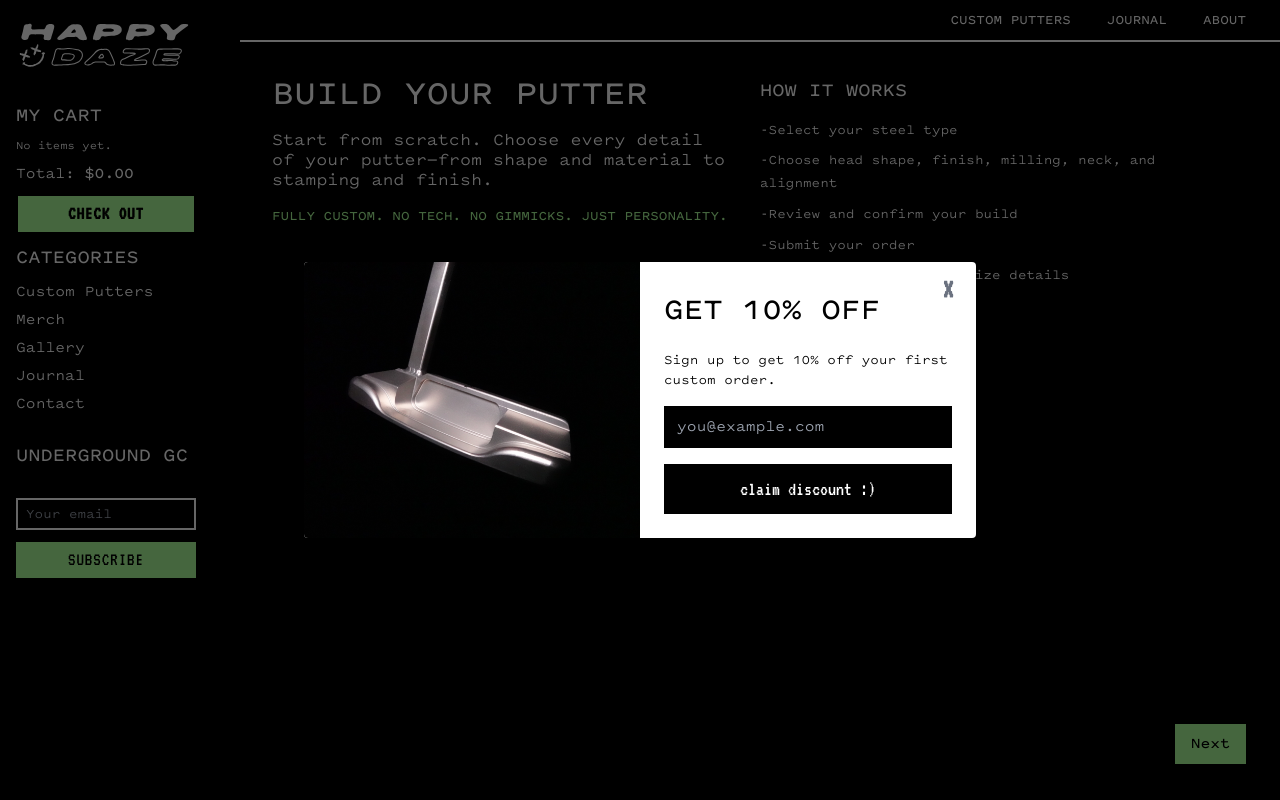
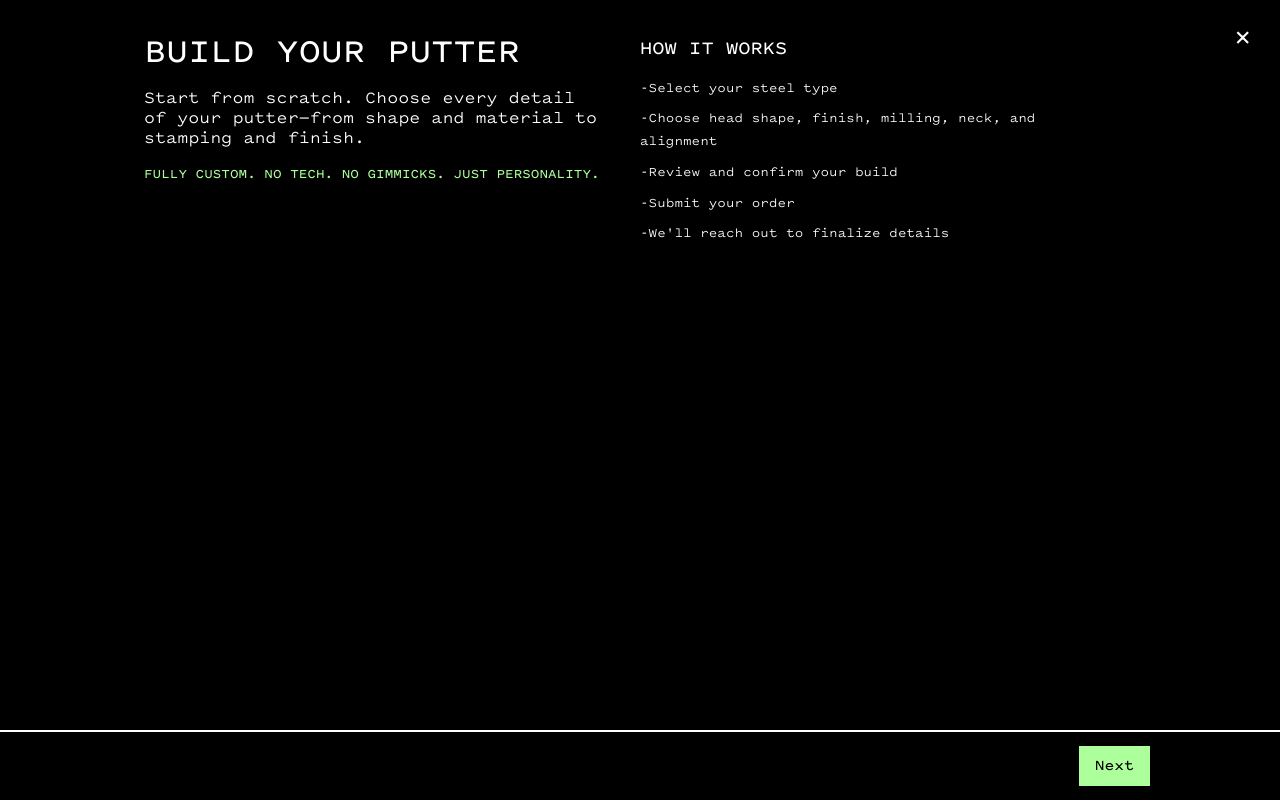
Before and after one commit to taylorturski/happy-daze-storefront, a Next.js app: page /build-your-putter in a window 1280 px wide. Built offline with nearby package versions, Linux system fonts and the light colour scheme.

Commit message:
mobile nav sticky

```diff
--- a/app/layout.tsx
+++ b/app/layout.tsx
@@ -1,17 +1,16 @@
 "use client";
 
 import "@/styles/globals.css";
-import {ReactNode} from "react";
+import {ReactNode, useEffect} from "react";
+import dynamic from "next/dynamic";
 import Link from "next/link";
 import Image from "next/image";
-import dynamic from "next/dynamic";
 import Sidebar from "@/components/Sidebar";
 import FooterDesktop from "@/components/FooterDesktop";
 import FooterMobile from "@/components/FooterMobile";
 import {usePathname} from "next/navigation";
 import AddToCartFeedback from "@/components/cart/AddToCartFeedback";
 
-// Client‑only components
 const CartProvider = dynamic(
   () => import("@/app/context/CartContext").then((mod) => mod.CartProvider),
   {ssr: false}
@@ -31,23 +30,27 @@ const EmailPopup = dynamic(
 
 export default function RootLayout({children}: {children: ReactNode}) {
   const pathname = usePathname();
-  const isBuilder = pathname.startsWith("/build-your-putter");
+  const isBuilder = pathname?.includes("/build-your-putter");
+
+  // fix overflow bug during builder
+  useEffect(() => {
+    document.body.style.overflow = isBuilder ? "hidden" : "auto";
+    return () => {
+      document.body.style.overflow = "auto";
+    };
+  }, [isBuilder]);
 
   return (
-    <html lang="en">
+    <html lang="en" className="h-full">
       <head>
         <title>Happy Daze Golf</title>
-
-        {/* Preconnect and DNS Prefetch for Shopify and prod domain */}
+        {/* DNS + Font preloading */}
         <link
           rel="preconnect"
           href="https://www.happydaze.golf"
           crossOrigin="anonymous"
         />
         <link rel="dns-prefetch" href="https://www.happydazegolf.com" />
-        <link rel="dns-prefetch" href="https://www.happydaze.golf" />
-
-        {/* Font preloading */}
         <link
           rel="preload"
           href="/fonts/pitch-sans-medium.woff2"
@@ -70,22 +73,35 @@ export default function RootLayout({children}: {children: ReactNode}) {
           crossOrigin="anonymous"
         />
       </head>
-      <body className="m-0 font-pitch text-[16px] overflow-x-hidden">
+      <body className="h-full m-0 font-pitch text-[16px] overflow-x-hidden">
         <GoogleAnalytics />
         <CartProvider>
-          <div className="flex min-h-screen flex-col relative min-w-0">
+          <div className="flex flex-col h-full relative min-w-0">
             <div className="flex flex-1 min-w-0">
-              <aside
-                role="complementary"
-                className="hidden sm:block sticky top-0 z-50 h-screen bg-black">
+              {/* Sidebar */}
+              <aside className="hidden sm:block sticky top-0 z-50 h-screen bg-black">
                 <Sidebar />
               </aside>
 
-              <main
-                role="main"
-                className="flex-1 relative z-0 bg-transparent sm:pl-0 min-h-screen min-w-0">
+              {/* Main content layout */}
+              <main className="flex flex-col flex-1 min-h-screen sm:pl-0 min-w-0 bg-transparent">
+                {/* Mobile nav - sticky */}
+                <div className="sticky top-0 z-50 sm:hidden flex justify-between items-center border-b-2 border-black px-4 py-3 bg-black">
+                  <Link href="/" className="block w-[160px] h-[60px] relative">
+                    <Image
+                      src="/happy_daze_logo.svg"
+                      alt="Happy Daze Golf"
+                      fill
+                      className="pt-2 object-contain invert"
+                      priority
+                    />
+                  </Link>
+                  <MobileMenu />
+                </div>
+
+                {/* Desktop header nav */}
                 <header className="hidden sm:flex justify-end items-right border-b-2 border-white px-5 py-1 hover:text:underline">
-                  <nav aria-label="Primary navigation" className="flex gap-2">
+                  <nav className="flex gap-2" aria-label="Primary navigation">
                     <Link
                       href="/custom-putters"
                       className={navLinkClasses("/custom-putters", pathname)}>
@@ -104,24 +120,15 @@ export default function RootLayout({children}: {children: ReactNode}) {
                   </nav>
                 </header>
 
-                <div className="flex sm:hidden justify-between items-center border-b-2 border-black px-4 py-3">
-                  <Link href="/" className="block w-[160px] h-[60px] relative">
-                    <Image
-                      src="/happy_daze_logo.svg"
-                      alt="Happy Daze Golf"
-                      fill
-                      className="pt-2 object-contain invert"
-                      priority
-                    />
-                  </Link>
-                  <MobileMenu />
+                {/* Actual page content */}
+                <div className="flex-1 overflow-y-auto">
+                  {children}
+                  {!isBuilder && <FooterMobile />}
                 </div>
-
-                {children}
-
-                {!isBuilder && <FooterMobile />}
               </main>
             </div>
+
+            {/* Shared components */}
             {!isBuilder && <FooterDesktop />}
             <EmailPopup />
           </div>
--- a/components/BuildYourPutter/WizardBuilder.tsx
+++ b/components/BuildYourPutter/WizardBuilder.tsx
@@ -27,15 +27,11 @@ export default function WizardBuilder() {
   const isLast = currentStepIndex === steps.length - 1;
 
   const handleNext = () => {
-    if (!isLast) {
-      setCurrentStepIndex((i) => i + 1);
-    }
+    if (!isLast) setCurrentStepIndex((i) => i + 1);
   };
 
   const handleBack = () => {
-    if (!isFirst) {
-      setCurrentStepIndex((i) => i - 1);
-    }
+    if (!isFirst) setCurrentStepIndex((i) => i - 1);
   };
 
   const isNextDisabled =
@@ -45,8 +41,17 @@ export default function WizardBuilder() {
     !selections[step];
 
   return (
-    <section className="relative h-[calc(100dvh-64px)] w-full flex flex-col font-pitch">
-      <div className="flex-1 overflow-y-auto w-full sm:pl-[0px] sm:pr-8">
+    <section className="fixed inset-0 z-[99] flex flex-col font-pitch bg-black builder-layout">
+      {step !== "review" && (
+        <button
+          onClick={() => (window.location.href = "/")}
+          className="fixed top-3 right-4 z-[100] text-white text-3xl font-bold px-3 py-2 hover:text-[#ACFF9B] transition select-none"
+          aria-label="Close Builder">
+          &times;
+        </button>
+      )}
+
+      <div className="flex-1 overflow-y-auto w-full sm:pl-0 sm:pr-8 pb-32">
         <div className="max-w-screen-lg mx-auto">
           {step === "overview" && <Overview />}
           {typeof step === "string" &&
@@ -57,7 +62,7 @@ export default function WizardBuilder() {
       </div>
 
       {step !== "review" && (
-        <div className="w-full px-3 sm:pl-[0px] sm:pr-8 py-3 bg-black">
+        <div className="fixed bottom-0 left-0 right-0 z-[100] px-3 sm:px-8 py-3 bg-black border-t-2 border-white">
           <div className="max-w-screen-lg mx-auto flex justify-between items-center">
             {!isFirst ? (
               <button
@@ -81,6 +86,9 @@ export default function WizardBuilder() {
           </div>
         </div>
       )}
+
+      {/* 👇 Hidden purge-proof tailwind refs */}
+      <div className="hidden builder-layout fixed inset-0 z-[99] z-[100] flex flex-col bg-black overflow-y-auto pb-32 border-t-2 border-white top-3 right-4 text-white text-3xl hover:text-[#ACFF9B] px-3 py-2 px-4 py-3 border-2 bg-[#ACFF9B] text-black opacity-30 cursor-not-allowed" />
     </section>
   );
 }
--- a/tailwind.config.js
+++ b/tailwind.config.js
@@ -1,6 +1,35 @@
 /** @type {import('tailwindcss').Config} */
 module.exports = {
   content: ["./app/**/*.{js,ts,jsx,tsx}", "./components/**/*.{js,ts,jsx,tsx}"],
+  safelist: [
+    "builder-layout",
+    "fixed",
+    "inset-0",
+    "z-[99]",
+    "z-[100]",
+    "flex",
+    "flex-col",
+    "bg-black",
+    "overflow-y-auto",
+    "pb-32",
+    "border-t-2",
+    "border-white",
+    "top-3",
+    "right-4",
+    "text-white",
+    "text-3xl",
+    "hover:text-[#ACFF9B]",
+    "px-3",
+    "py-2",
+    "px-4",
+    "py-3",
+    "border-2",
+    "bg-[#ACFF9B]",
+    "text-black",
+    "opacity-30",
+    "cursor-not-allowed",
+  ],
+
   theme: {
     extend: {
       fontFamily: {
@@ -12,10 +41,10 @@ module.exports = {
         semibold: "600",
       },
       fontSize: {
-        base: "1.125rem", // 18px instead of 16px
-        md: "1.175rem", // 18px
+        base: "1.125rem", // 18px
+        md: "1.175rem", // 18.8px approx
         lg: "1.25rem", // 20px
-        xl: "2rem", // 24px
+        xl: "2rem", // 32px
         xxl: "3rem", // 48px
       },
       keyframes: {
```
